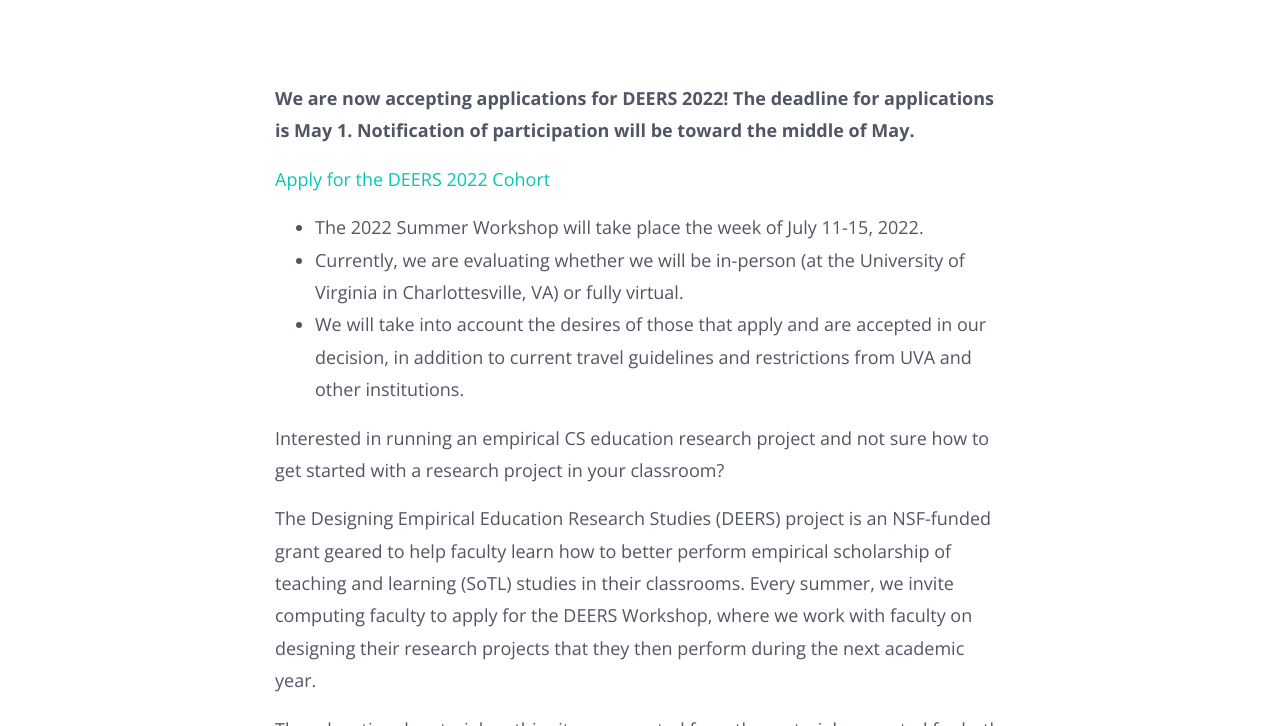
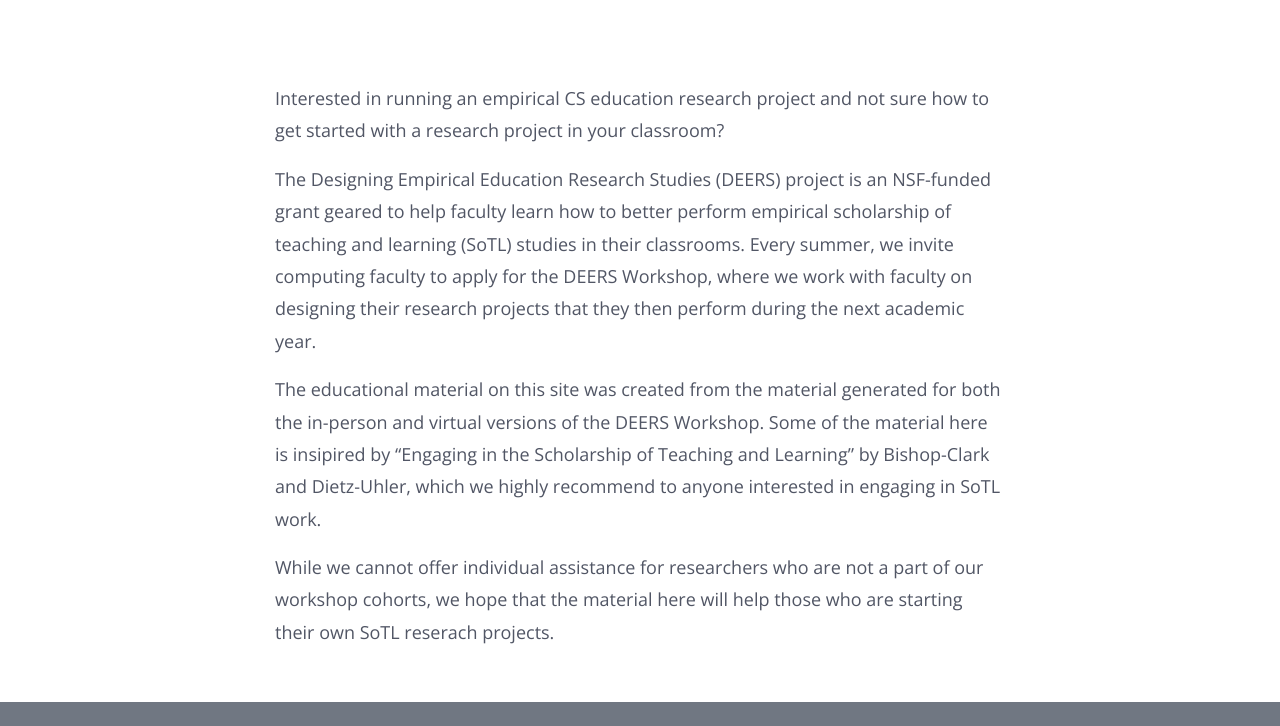
Before and after one commit to marksherriff/deers, a Jekyll site: the page built from index.md, in a window 1280 px wide and 900 px high, scrolled down 594 px, cut to the strip 174-900 px from the top of the window. Built offline with Jekyll 4.4.1, drawn with Linux system fonts in a browser that asks for light colours; nearby versions of some CDN libraries.

Commit message:
turning off 2022

```diff
--- a/index.md
+++ b/index.md
@@ -2,13 +2,6 @@
 layout: index
 published: true
 ---
-__We are now accepting applications for DEERS 2022!  The deadline for applications is May 1.  Notification of participation will be toward the middle of May.__
-
-[Apply for the DEERS 2022 Cohort](https://ncsu.qualtrics.com/jfe/form/SV_9TeZHLzDgEux3gx)
-
-* The 2022 Summer Workshop will take place the week of July 11-15, 2022.
-* Currently, we are evaluating whether we will be in-person (at the University of Virginia in Charlottesville, VA) or fully virtual.
-* We will take into account the desires of those that apply and are accepted in our decision, in addition to current travel guidelines and restrictions from UVA and other institutions.
 
 Interested in running an empirical CS education research project and not sure how to get started with a research project in your classroom?
 
```
